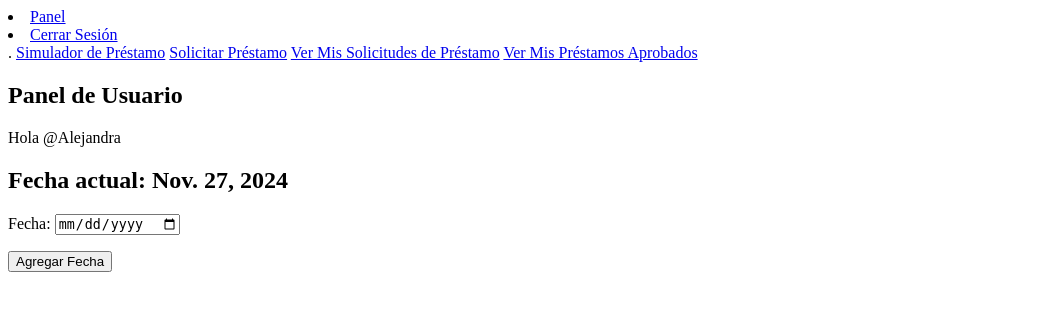
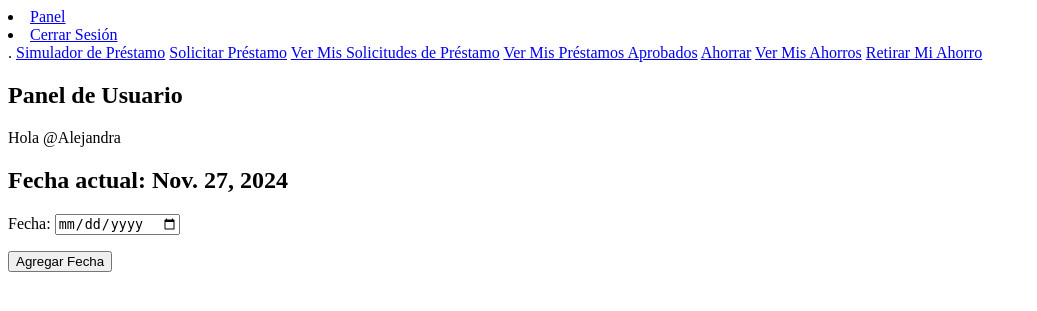
Before and after one commit to AlejandraMiLara/CimaAhorro, a Django app: page /panel/ in a window 1280 px wide. Shown: the top 311 px of the page, without its empty margins (0-1037 px from the left). Run offline with Django 5.2, Linux system fonts and the light colour scheme; a user stored in the database is signed in; data comes from the database, SQL or seed files in the repository; both versions use the stored data as it was after the commit.

Commit message:
ahorrar, retirar ahorro, ver historial de ahorros

```diff
--- a/abonos.txt
+++ b/abonos.txt
@@ -1 +1,4 @@
 2 1 100 2024-11-18
+5 1 500 2024-11-24
+5 1 100 2024-11-24
+5 1 200 2024-11-24
--- a/djangocrud/urls.py
+++ b/djangocrud/urls.py
@@ -18,4 +18,7 @@ urlpatterns = [
     path('ver_prestamos/', views.ver_prestamos, name='ver_prestamos'),
     path('abonar/<int:id>/', views.abonar, name='abonar'),
     path('historial_pagos/<int:id>/', views.historial_pagos, name='historial_pagos'),
+    path('comenzar_ahorro/', views.comenzar_ahorro, name='comenzar_ahorro'),
+    path('retirar_ahorro/', views.retirar_ahorro, name='retirar_ahorro'),
+    path('mis_ahorros/', views.mis_ahorros, name='mis_ahorros'),
 ]
--- a/prestamos_aceptados.txt
+++ b/prestamos_aceptados.txt
@@ -2,7 +2,7 @@
 2 1 99999 1999.0 1 1918.99 True True 2024-11-17 2024-11-17
 3 1 365544 1234.0 4 1295.7 True False 2024-11-17 0
 4 1 365544 2222.0 4 2333.1 True False 2024-11-17 0
-5 1 365544 1320.0 4 1386.0 True False 2024-11-18 0
+5 1 365544 1320.0 4 586.0 True True 2024-11-18 2024-11-24
 6 1 123456 123456.0 1 124690.56 True True 2024-11-18 2024-11-18
 7 1 1323456 1234.0 1 1246.34 True False 2024-11-18 0
 8 1 7877 12313.0 1 12436.13 True False 2024-11-18 0
--- /dev/null
+++ b/solicitudes_prestamo.txt
@@ -0,0 +1 @@
+1 1 365544 2200 24 2530.00 True
--- a/tasks/forms.py
+++ b/tasks/forms.py
@@ -53,3 +53,6 @@ class SolicitudPrestamoForm(forms.Form):
         ]
     )
     acepta_intereses = forms.BooleanField(label='Acepto pagar los intereses del período', required=True)
+
+class AhorroForm(forms.Form):
+    cantidad_ahorrar = forms.DecimalField(label='Cantidad a Ahorrar', max_digits=10, decimal_places=2)
--- a/tasks/templates/base.html
+++ b/tasks/templates/base.html
@@ -40,6 +40,9 @@
         <a class="nav-link active" aria-current="page" href="/solicitud_prestamo">Solicitar Préstamo</a>
         <a class="nav-link active" aria-current="page" href="/mis_solicitudes">Ver Mis Solicitudes de Préstamo</a>
         <a class="nav-link active" aria-current="page" href="/ver_prestamos">Ver Mis Préstamos Aprobados</a>
+        <a class="nav-link active" aria-current="page" href="/comenzar_ahorro">Ahorrar</a>
+        <a class="nav-link active" aria-current="page" href="/mis_ahorros">Ver Mis Ahorros</a>
+        <a class="nav-link active" aria-current="page" href="/retirar_ahorro">Retirar Mi Ahorro</a>
       </nav>
       {% endif %}
 
--- a/tasks/views.py
+++ b/tasks/views.py
@@ -4,7 +4,7 @@ from django.contrib.auth.models import User
 from django.contrib.auth import login, logout, authenticate
 from django.http import HttpResponse
 from .models import Fecha
-from .forms import FechaForm, CustomUserCreationForm, TandaForm, SimuladorPrestamoForm, SolicitudPrestamoForm, AbonoForm
+from .forms import FechaForm, CustomUserCreationForm, TandaForm, SimuladorPrestamoForm, SolicitudPrestamoForm, AbonoForm, AhorroForm
 from django.utils import timezone
 from django.contrib.auth.decorators import login_required
 from decimal import Decimal
@@ -13,6 +13,22 @@ import os
 solicitudes_prestamo_data = []
 tandas_data = []
 abonos_data = []
+ahorros_data = []
+
+def cargar_ahorros():
+    global ahorros_data
+    ahorros_data = []
+    if os.path.exists('ahorros.txt'):
+        with open('ahorros.txt', 'r') as file:
+            for line in file:
+                ahorro = line.strip().split()
+                ahorros_data.append({
+                    'id_usuario': ahorro[0],
+                    'id_ahorro': ahorro[1],
+                    'cantidad': Decimal(ahorro[2]),
+                    'fecha': ahorro[3],
+                })
+
 
 def cargar_abonos():
     global abonos_data
@@ -99,6 +115,7 @@ cargar_solicitudes_prestamo()
 cargar_prestamos_aceptados()
 cargar_tandas()
 cargar_abonos()
+cargar_ahorros()
 
 
 def inicio(request):
@@ -151,8 +168,6 @@ def panel(request):
 
     return render(request, 'panel.html', {'form': form, 'fecha_a_mostrar': fecha_a_mostrar})
 
-
-from decimal import Decimal
 
 @login_required
 def abrir_tanda(request):
@@ -476,3 +491,80 @@ def historial_pagos(request, id):
     resta_abonar = float(prestamo[5]) - total_abonado
 
     return render(request, 'historial_pagos.html', {'prestamo': prestamo, 'pagos': pagos, 'total_abonado': total_abonado, 'resta_abonar': resta_abonar})
+
+@login_required
+def comenzar_ahorro(request):
+    if request.method == 'POST':
+        form = AhorroForm(request.POST)
+        if form.is_valid():
+            cantidad = form.cleaned_data['cantidad_ahorrar']
+            id_usuario = str(request.user.id)
+            fecha = str(timezone.now().date())
+
+            max_id = 0
+            if os.path.exists('ahorros.txt'):
+                with open('ahorros.txt', 'r') as file:
+                    for line in file:
+                        current_id = int(line.split()[1])
+                        if current_id > max_id:
+                            max_id = current_id
+            id_ahorro = max_id + 1
+
+            with open('ahorros.txt', 'a') as file:
+                file.write(f"{id_usuario} {id_ahorro} {cantidad} {fecha}\n")
+
+            cargar_ahorros()
+            return redirect('mis_ahorros')
+
+    else:
+        form = AhorroForm()
+
+    return render(request, 'comenzar_ahorro.html', {'form': form})
+
+
+@login_required
+def retirar_ahorro(request):
+    id_usuario = str(request.user.id)
+
+    ahorros_usuario = [ahorro for ahorro in ahorros_data if ahorro['id_usuario'] == id_usuario]
+    total_ahorrado = sum(ahorro['cantidad'] for ahorro in ahorros_usuario)
+    puede_retirar = total_ahorrado > 0
+
+    if request.method == 'POST' and puede_retirar:
+        if os.path.exists('ahorros.txt'):
+            with open('ahorros.txt', 'r') as file:
+                lines = file.readlines()
+
+            with open('ahorros.txt', 'w') as file:
+                for line in lines:
+                    if line.split()[0] != id_usuario:
+                        file.write(line)
+
+        cargar_ahorros()
+        return redirect('mis_ahorros')
+
+    if not puede_retirar:
+        return render(request, 'retirar_ahorro.html', {
+            'puede_retirar': puede_retirar,
+            'msj': 'No puedes retirar si no has ahorrado'
+        })
+
+    return render(request, 'retirar_ahorro.html', {
+        'puede_retirar': puede_retirar,
+        'msj': '',
+        'total_ahorrado': total_ahorrado,
+    })
+
+
+
+@login_required
+def mis_ahorros(request):
+    cargar_ahorros()
+    id_usuario = str(request.user.id)
+    ahorros_usuario = [ahorro for ahorro in ahorros_data if ahorro['id_usuario'] == id_usuario]
+    total_ahorrado = sum(ahorro['cantidad'] for ahorro in ahorros_usuario)
+
+    return render(request, 'mis_ahorros.html', {
+        'ahorros': ahorros_usuario,
+        'total_ahorrado': total_ahorrado
+    })
```
Also changed, not shown: tasks/templates/comenzar_ahorro.html (added, +10 -0 lines), tasks/templates/mis_ahorros.html (added, +24 -0 lines), tasks/templates/retirar_ahorro.html (added, +15 -0 lines), ahorros.txt (added), db.sqlite3.
